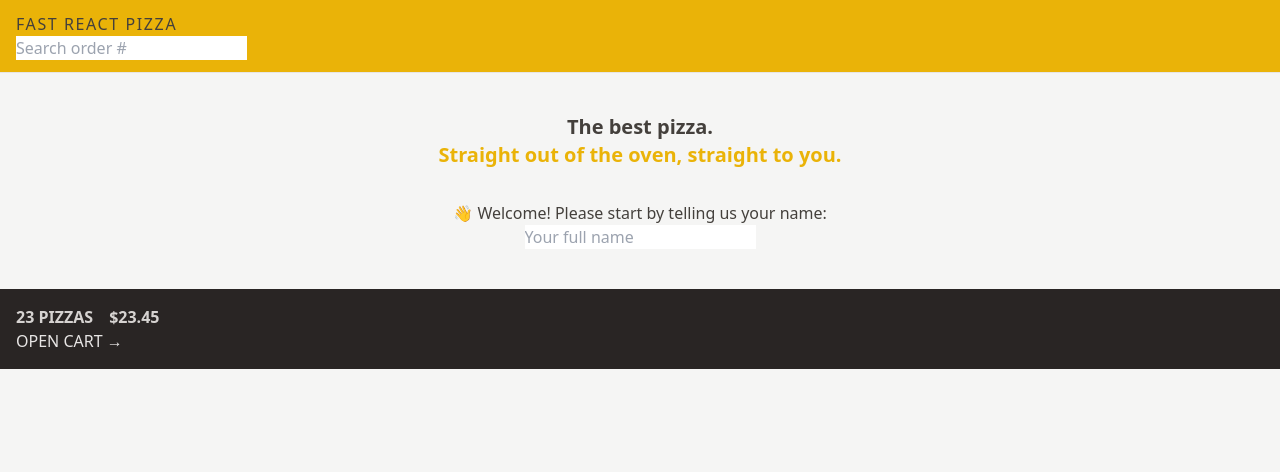
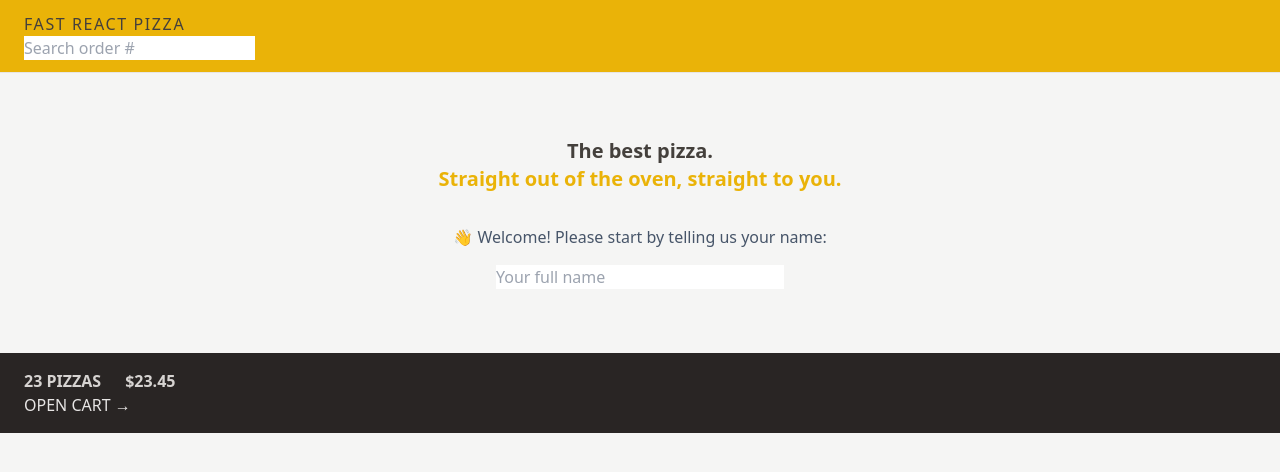
Before and after one commit to skmajumder/fast-react-pizza, a React (Vite) app: page / in a window 1280 px wide. Shown: the top 472 px of the page. Built offline with nearby package versions, Linux system fonts and the light colour scheme.

Commit message:
responsive break points

```diff
--- a/src/features/cart/CartOverview.jsx
+++ b/src/features/cart/CartOverview.jsx
@@ -2,8 +2,8 @@
 
 function CartOverview() {
   return (
-    <div className="bg-stone-800 p-4 uppercase text-stone-200">
-      <p className="space-x-4 font-semibold text-stone-300">
+    <div className="bg-stone-800 px-4 py-4 text-sm uppercase text-stone-200 sm:px-6 md:text-base">
+      <p className="space-x-4 font-semibold text-stone-300 sm:space-x-6">
         <span>23 pizzas</span>
         <span>$23.45</span>
       </p>
--- a/src/features/user/CreateUser.jsx
+++ b/src/features/user/CreateUser.jsx
@@ -9,10 +9,13 @@
 
   return (
     <form onSubmit={handleSubmit}>
-      <p>👋 Welcome! Please start by telling us your name:</p>
+      <p className="mb-4 text-sm text-slate-600 md:text-base">
+        👋 Welcome! Please start by telling us your name:
+      </p>
 
       <input
         type="text"
+        className="w-72"
         placeholder="Your full name"
         value={username}
         onChange={(e) => setUsername(e.target.value)}
--- a/src/style.js
+++ b/src/style.js
@@ -1,6 +1,7 @@
 const styles = {
-  flexCenter: 'flex justify-center items-center',
-  flexStart: 'flex justify-center items-start',
+  flexCenter: 'flex items-center justify-center',
+  flexStart: 'flex items-start justify-center',
+  flexBetween: 'flex items-center justify-between',
 };
 
 export default styles;
--- a/src/ui/Header.jsx
+++ b/src/ui/Header.jsx
@@ -4,7 +4,7 @@
 
 const Header = () => {
   return (
-    <header className="border-b border-stone-200 bg-yellow-500 px-4 py-3 uppercase">
+    <header className="border-b border-stone-200 bg-yellow-500 px-4 py-3 uppercase sm:px-6">
       <Link to={'/'} className="tracking-widest">
         Fast React Pizza
       </Link>
--- a/src/ui/Home.jsx
+++ b/src/ui/Home.jsx
@@ -2,7 +2,7 @@
 
 function Home() {
   return (
-    <div className='my-10 text-center'>
+    <div className="my-10 text-center sm:my-16">
       <h1 className="mb-8 text-center text-xl font-semibold">
         The best pizza.
         <br />
```
